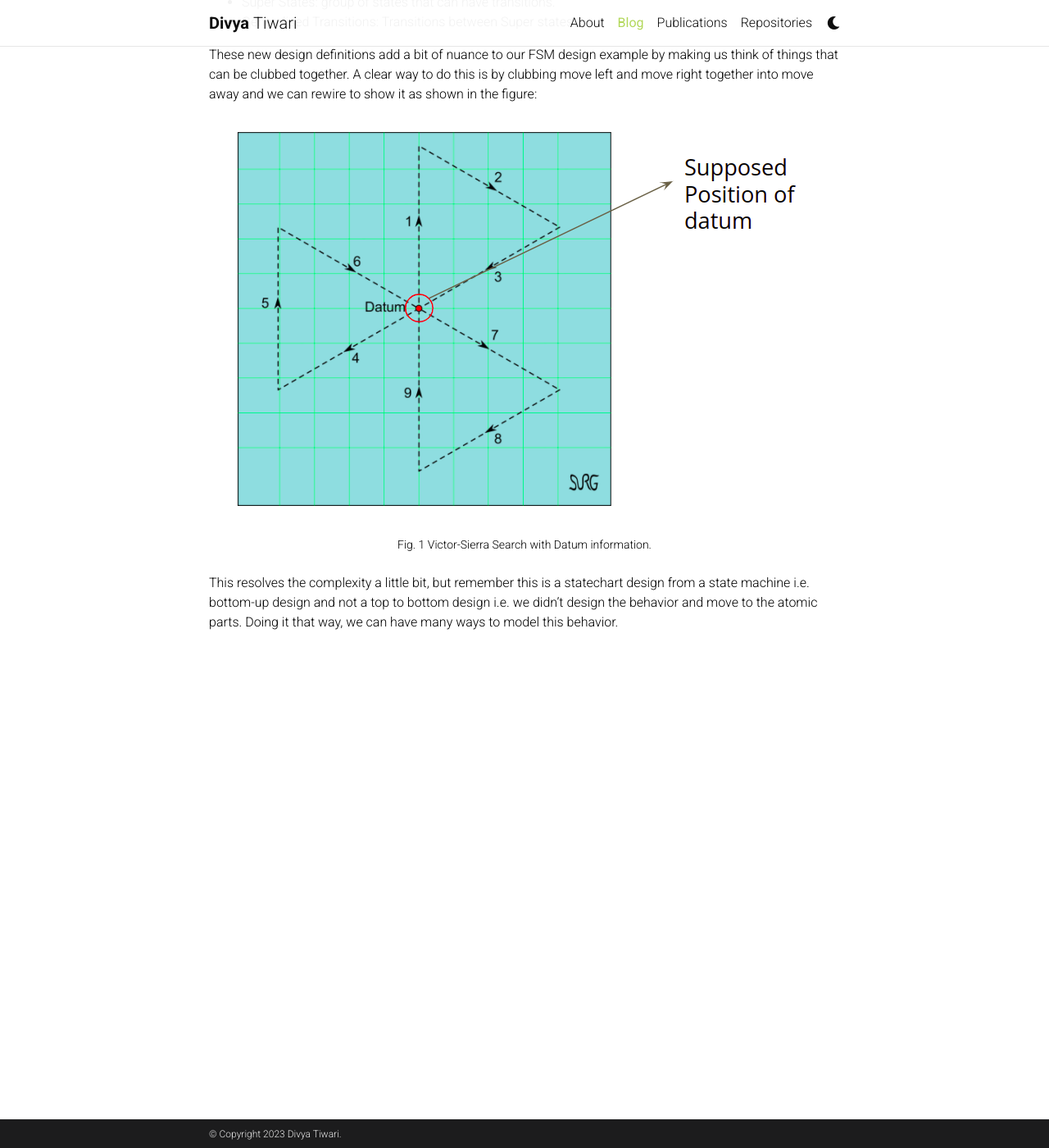
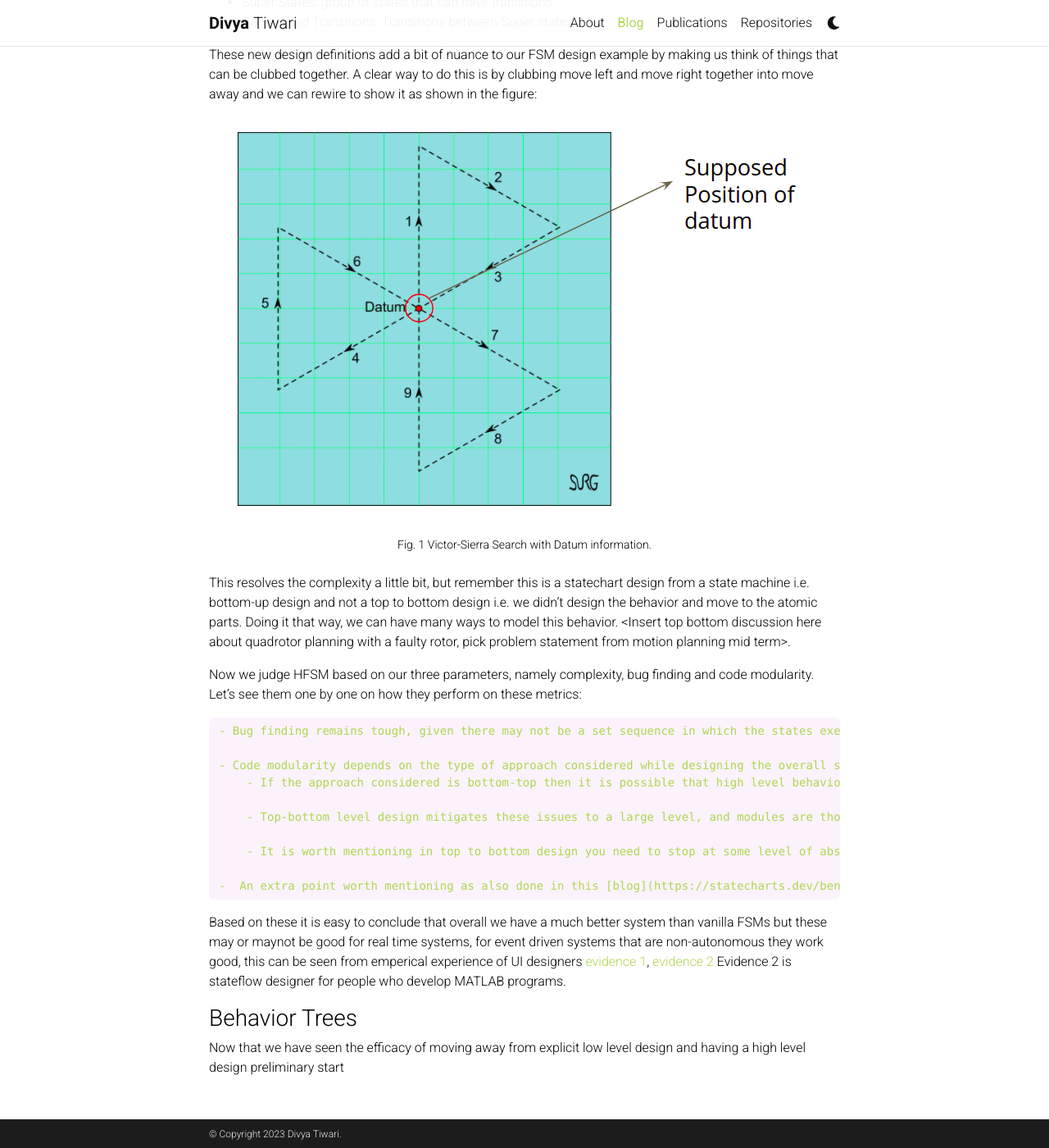
Before and after one commit to dt1729/dt1729.github.io, a Jekyll site: the page built from _posts/2023-06-13-BehaviorTree-FSM-and-HFSM.md, in a window 1280 px wide and 1400 px high, scrolled down 3280 px. Shown: the whole window at 82% size. Built offline with Jekyll 4.4.1, drawn with Linux system fonts in a browser that asks for light colours; full-size pictures stand in for the smaller copies a plugin makes; comment, search, counter and statistics services are not loaded; a style sheet for code colours, icons or effects is not loaded; some of the changed text lies outside the part shown.

Commit message:
Added more about statecharts

```diff
--- a/_posts/2023-06-13-BehaviorTree-FSM-and-HFSM.md
+++ b/_posts/2023-06-13-BehaviorTree-FSM-and-HFSM.md
@@ -86,4 +86,24 @@ These new design definitions add a bit of nuance to our FSM design example by ma
     Fig. 1 Victor-Sierra Search with Datum information.
 </div>
 
-This resolves the complexity a little bit, but remember this is a statechart design from a state machine i.e. bottom-up design and not a top to bottom design i.e. we didn't design the behavior and move to the atomic parts. Doing it that way, we can have many ways to model this behavior.
+This resolves the complexity a little bit, but remember this is a statechart design from a state machine i.e. bottom-up design and not a top to bottom design i.e. we didn't design the behavior and move to the atomic parts. Doing it that way, we can have many ways to model this behavior. <Insert top bottom discussion here about quadrotor planning with a faulty rotor, pick problem statement from motion planning mid term>.
+
+Now we judge HFSM based on our three parameters, namely complexity, bug finding and code modularity. Let's see them one by one on how they perform on these metrics:
+
+    - Bug finding remains tough, given there may not be a set sequence in which the states execute, it is possible to get caught in loops, and if an error occours in time, it becomes difficult to isolate the state/hyperstate that caused this issue.
+
+    - Code modularity depends on the type of approach considered while designing the overall system. We discuss this in context of two design approaches to design state charts:
+        - If the approach considered is bottom-top then it is possible that high level behaviors are not re-usable since they will be made with some patches in addition to the core low level module, for eg. move straight and turn right would differ in small patch work of what kind of input they take and the way they interact with the outputs, why so? because the two things differ at the physics level, as in giving velocity and accelaration information becomes relevant for a right turn but may not be as relevant for a move straight, still relevant but not essential as compared to other. This makes the two subsystems to look different and making the system more complicated as we get into higher level design.
+
+        - Top-bottom level design mitigates these issues to a large level, and modules are thought as members that need to exist but nothing explicitly is stated unless top level connections are not fixed. Once we fix top level connections we can get into designing low level specific modules. Reusability of modules can be decided on the level of abstraction, you get this choice in only top to bottom design scheme, in bottom to top you just can't do this since, you don't know what a top level architecture looks like so atomic design doesn't suit the overall architecture.
+
+        - It is worth mentioning in top to bottom design you need to stop at some level of abstraction to design low level modules so that you can make design optimisations if required for performance. Since, after a point the high level specification of the robot are catered to and we need optimisation to match specifications of the product/API.
+
+    -  An extra point worth mentioning as also done in this [blog](https://statecharts.dev/benefit-all-states-explored.html) is that designers often find really meaningful edge cases while designing state charts. This is obvious when we look at our above discussion, thinking in a top-down fashion makes you think of all the big picture challenges and then designing behaviours become part of a robust behavior planning procedure during the on paper design, though this will add considerable time and testing apparatus(time and resources), but the design becomes robust.
+
+Based on these it is easy to conclude that overall we have a much better system than vanilla FSMs but these may or maynot be good for real time systems, for event driven systems that are non-autonomous they work good, this can be seen from emperical experience of UI designers [evidence 1](https://news.ycombinator.com/item?id=16468280), [evidence 2](https://www.mathworks.com/products/stateflow.html) Evidence 2 is stateflow designer for people who develop MATLAB programs.
+
+
+### Behavior Trees
+
+Now that we have seen the efficacy of moving away from explicit low level design and having a high level design preliminary start
```
Also changed, not shown: other parts of _posts/2023-06-13-BehaviorTree-FSM-and-HFSM.md (+1 -1 lines).
